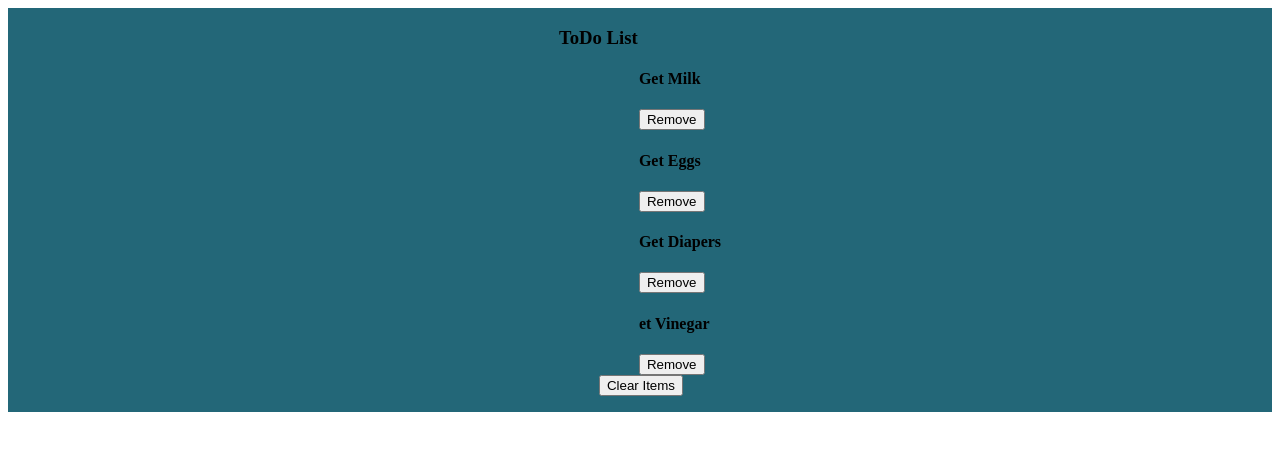
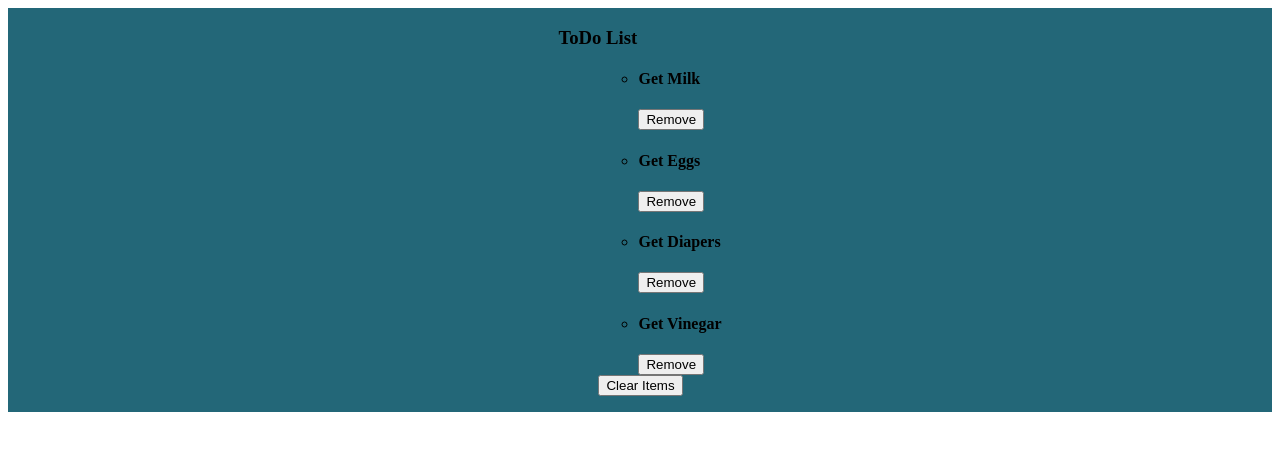
Before and after one commit to neeraja991/react-rex2j6, a React (Create React App) app: page / in a window 1280 px wide. Shown: the top 450 px of the page. Built offline with nearby package versions, Linux system fonts and the light colour scheme; data requests are answered from the project's data file.

Commit message:
3 files modified, 1 added

```diff
--- a/db.json
+++ b/db.json
@@ -14,7 +14,7 @@
      },
         {
     "id":4,
-    "Desc":"et Vinegar"
+    "Desc":"Get Vinegar"
      }
     ]
 }
--- a/package.json
+++ b/package.json
@@ -14,7 +14,7 @@
   },
   "scripts": {
     "server": "react-scripts start",
-    "start": "concurrently \"npm run server\" \"npm run json:server\"",
+    "start": "concurrently \"npm run json:server\" \"npm run server\"",
     "dev": "concurrently \"npm run server\" \"npm run json:server\"",
     "build": "react-scripts build",
     "test": "react-scripts test --env=jsdom",
--- /dev/null
+++ b/src/todos/todoFetch.css
@@ -0,0 +1,3 @@
+.todo {
+  margin: 70px auto;
+}
--- a/src/todos/todoFetch.js
+++ b/src/todos/todoFetch.js
@@ -24,7 +24,7 @@ const UseEffectFetchData = () => {
   useEffect(() => {
     getTodos();
     //getInitialState();
-   // onHandleClick();
+    // onHandleClick();
   }, []);
 
   const changeItem = id => {
@@ -55,11 +55,11 @@ const UseEffectFetchData = () => {
               const { id, Desc, isCompleted } = list;
 
               return (
-                <ul key={id} className="todos">
-                  <h4>
-                    {Desc}
-                  </h4>
-                  <button onClick={() => removeItem(id)}>Remove</button>
+                <ul key={id} className="d-inline p-2 m-1 bg-dark  text-white">
+                  <li>
+                    <h4>{Desc}</h4>
+                    <button onClick={() => removeItem(id)}>Remove</button>
+                  </li>
                 </ul>
               );
             })}
```
